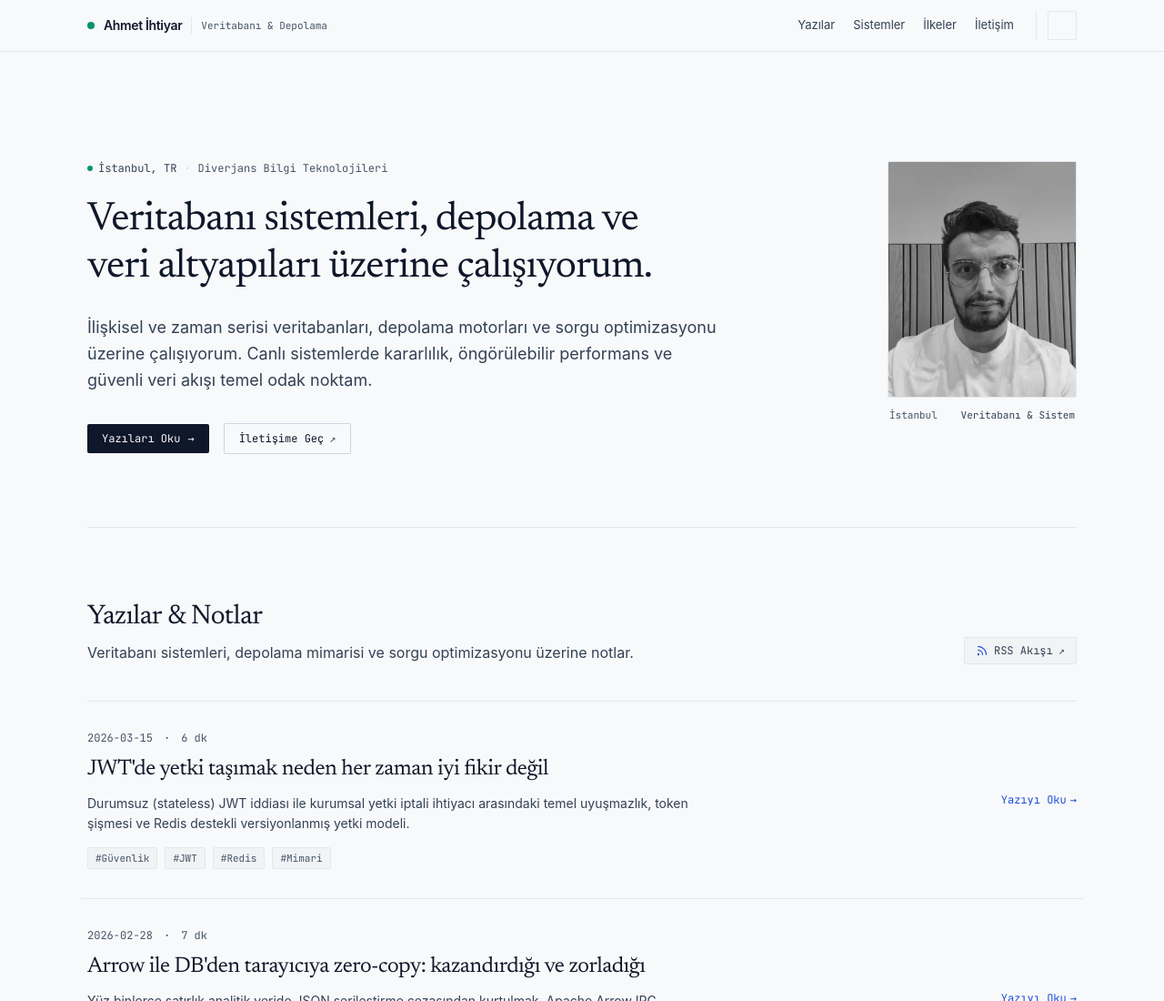
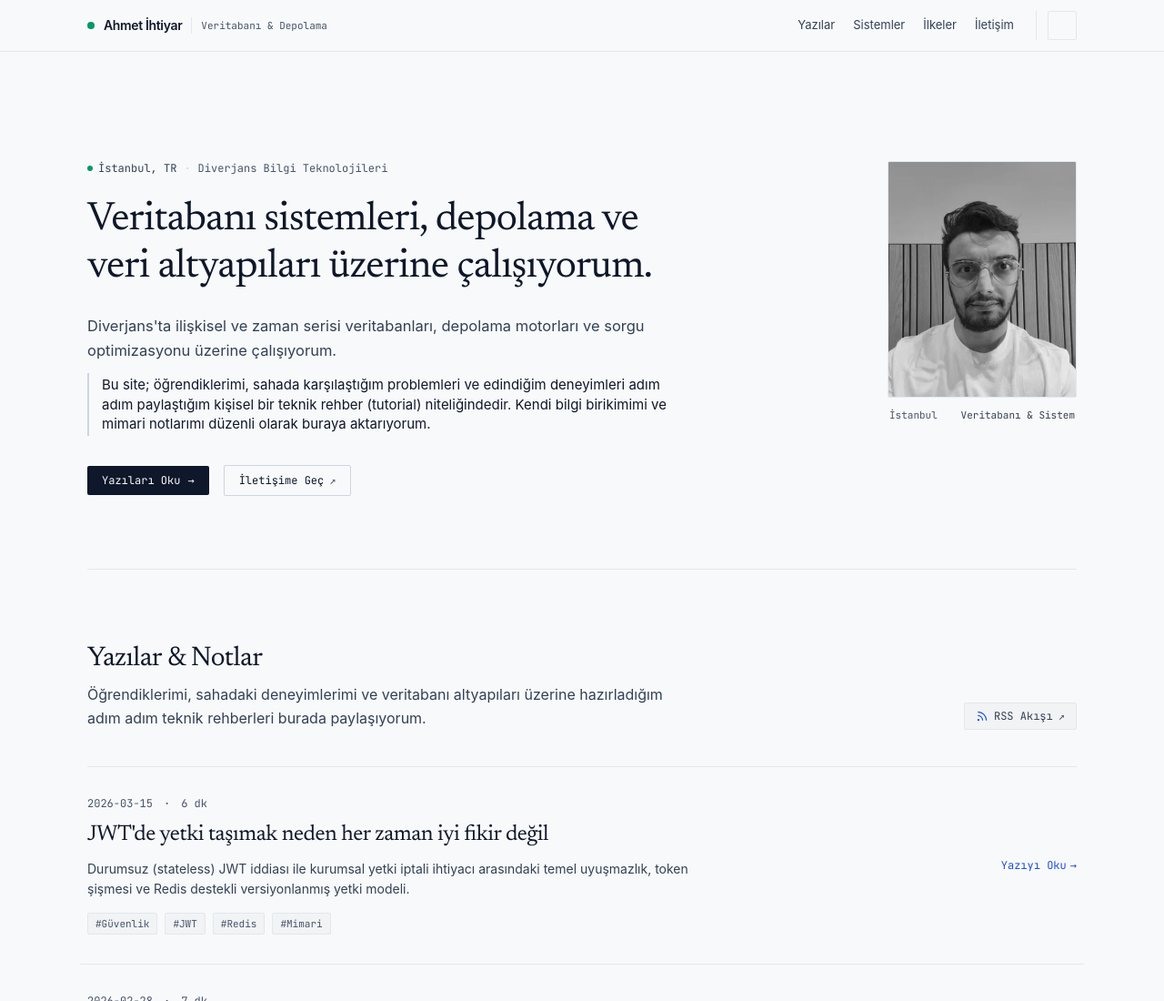
Before and after one commit to ihtiyar07/profil-website, an Astro site: page / in a window 1280 px wide. Shown: the top 1100 px of the page at 91% size. Built offline with nearby package versions, Linux system fonts and the light colour scheme; Astro itself is replaced by a stand-in of ours.

Commit message:
docs(purpose): clarify site mission as personal tutorial and step-by-step knowledge sharing

```diff
--- a/src/components/ArticlesSection.astro
+++ b/src/components/ArticlesSection.astro
@@ -15,7 +15,7 @@ const posts = allPosts
         Yazılar & Notlar
       </h2>
       <p class="text-base text-[var(--text-muted)] font-sans leading-relaxed">
-        Veritabanı sistemleri, depolama mimarisi ve sorgu optimizasyonu üzerine notlar.
+        Öğrendiklerimi, sahadaki deneyimlerimi ve veritabanı altyapıları üzerine hazırladığım adım adım teknik rehberleri burada paylaşıyorum.
       </p>
     </div>
 
--- a/src/components/Hero.astro
+++ b/src/components/Hero.astro
@@ -22,9 +22,14 @@ import { SITE_META } from '../data/siteMeta';
       </h1>
 
       <!-- Bio / Context Narrative -->
-      <p class="text-base sm:text-lg text-[var(--text-muted)] leading-relaxed max-w-[62ch] font-sans">
-        İlişkisel ve zaman serisi veritabanları, depolama motorları ve sorgu optimizasyonu üzerine çalışıyorum. Canlı sistemlerde kararlılık, öngörülebilir performans ve güvenli veri akışı temel odak noktam.
-      </p>
+      <div class="space-y-3 max-w-[62ch] text-[var(--text-muted)] font-sans text-base sm:text-[16.5px] leading-relaxed">
+        <p>
+          Diverjans'ta ilişkisel ve zaman serisi veritabanları, depolama motorları ve sorgu optimizasyonu üzerine çalışıyorum.
+        </p>
+        <p class="text-sm sm:text-[15px] text-[var(--text)] border-l-2 border-[var(--border-strong)] pl-3.5 py-0.5">
+          Bu site; öğrendiklerimi, sahada karşılaştığım problemleri ve edindiğim deneyimleri adım adım paylaştığım kişisel bir teknik rehber (tutorial) niteliğindedir. Kendi bilgi birikimimi ve mimari notlarımı düzenli olarak buraya aktarıyorum.
+        </p>
+      </div>
 
       <!-- Calm Editorial Action Links -->
       <div class="flex flex-wrap items-center gap-4 pt-2">
--- a/src/data/siteMeta.ts
+++ b/src/data/siteMeta.ts
@@ -1,10 +1,10 @@
 export const SITE_META = {
   siteUrl: "https://ahmetihtiyar.com",
   author: "Ahmet İhtiyar",
-  title: "Ahmet İhtiyar — Veritabanı ve Depolama Sistemleri",
-  headline: "Veritabanı sistemleri, depolama ve veri altyapıları üzerine çalışıyorum.",
+  title: "Ahmet İhtiyar — Veritabanı ve Depolama Notları",
+  headline: "Veritabanı sistemleri, depolama ve veri altyapıları üzerine kişisel teknik rehber ve notlar.",
   nowLine: "Diverjans Bilgi Teknolojileri · Veritabanı ve Depolama Sistemleri",
-  bioShort: "Diverjans'ta ilişkisel ve zaman serisi veritabanları, depolama motorları ve sorgu optimizasyonu üzerine çalışıyorum. Canlı sistemlerde kararlılık, öngörülebilir performans ve güvenli veri akışı temel odak noktam.",
+  bioShort: "Öğrendiklerimi, sahada karşılaştığım problemleri ve veritabanı altyapıları üzerine edindiğim deneyimleri adım adım aktardığım kişisel teknik rehber.",
   email: "ahmetihtiyar1453@gmail.com",
   github: "https://github.com/ihtiyar07",
   linkedin: "https://linkedin.com/in/ahmet-ihtiyar",
```
